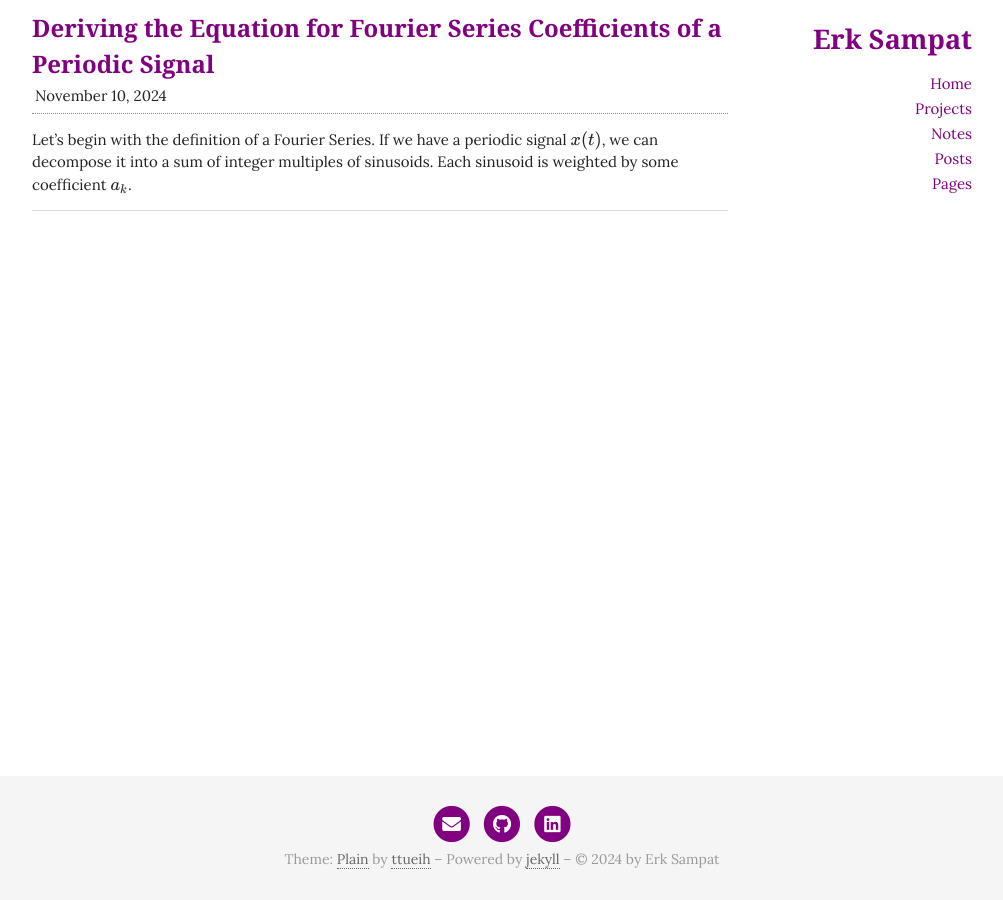
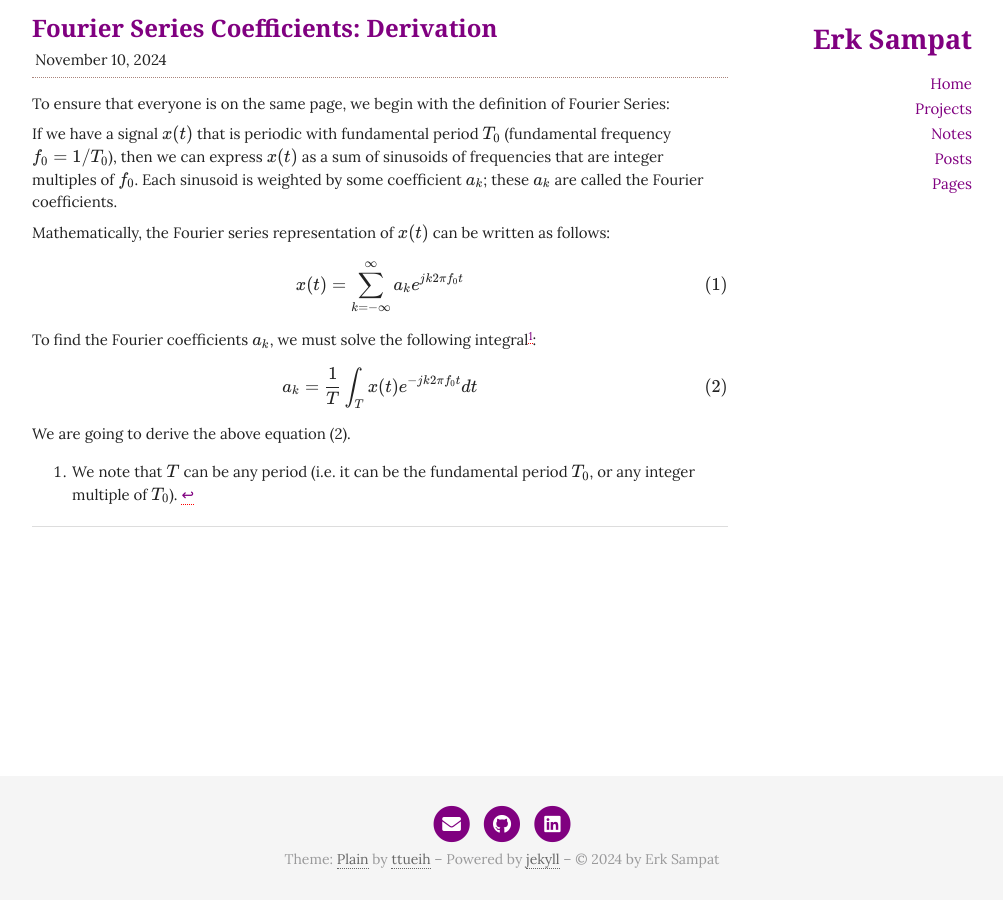
Before and after one commit to haydenghosh/haydenghosh.github.io, a Jekyll site: the page built from _pages/fourier-series-coeff.md, in a window 1280 px wide. Shown: the whole page, without its empty margins (138-1141 px from the left). Built offline with Jekyll 4.4.1, drawn with Linux system fonts in a browser that asks for light colours; nearby versions of some CDN libraries.

Commit message:
katex fixes and gitignore ds store garbage

```diff
--- a/_pages/fourier-series-coeff.md
+++ b/_pages/fourier-series-coeff.md
@@ -1,7 +1,21 @@
 ---
 layout: post
-title: Deriving the Equation for Fourier Series Coefficients of a Periodic Signal
+title: "Fourier Series Coefficients: Derivation"
 date: 2024-11-10
 ---
 
-Let's begin with the definition of a Fourier Series. If we have a periodic signal $x(t)$, we can decompose it into a sum of integer multiples of sinusoids. Each sinusoid is weighted by some coefficient $a_{k}$.
+To ensure that everyone is on the same page, we begin with the definition of Fourier Series:
+
+If we have a signal $x(t)$ that is periodic with fundamental period $T_{0}$ (fundamental frequency <br> $f_{0} = 1/T_{0}$), then we can express $x(t)$ as a sum of sinusoids of frequencies that are integer multiples of $f_{0}$. Each sinusoid is weighted by some coefficient $a_{k}$; these $a_{k}$ are called the Fourier coefficients.
+
+Mathematically, the Fourier series representation of $x(t)$ can be written as follows:
+
+$$x(t) = \sum_{k=-\infty}^{\infty}a_{k}e^{jk2\pi f_{0}t}\tag{1}$$
+
+To find the Fourier coefficients $a_{k}$, we must solve the following integral[^1]:
+
+$$a_{k} = \frac{1}{T}\int_{T}x(t)e^{-jk2\pi f_{0}t}dt\tag{2}$$
+
+We are going to derive the above equation (2).
+
+[^1]: We note that $T$ can be any period (i.e. it can be the fundamental period $T_{0}$, or any integer multiple of $T_{0}$).
```
Also changed, not shown: _includes/head.html (+6 -5 lines), 1 other file.
